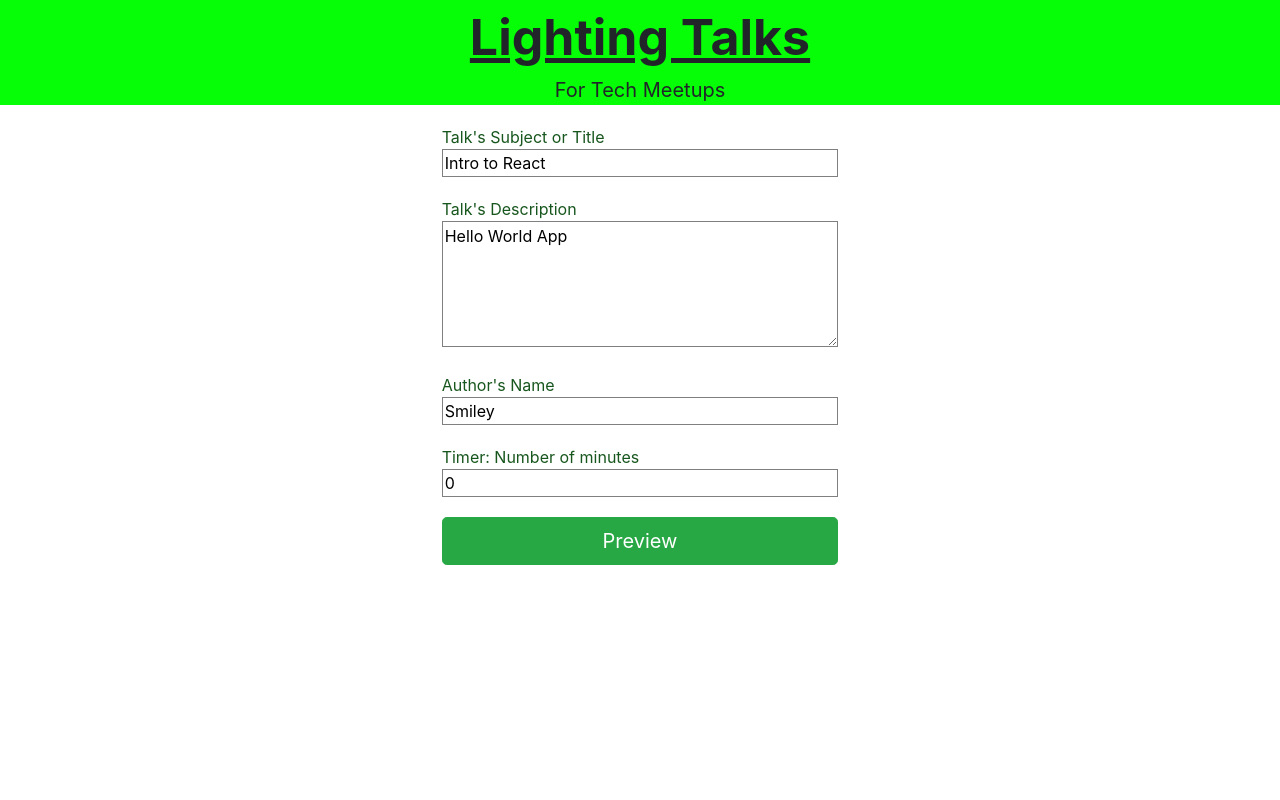
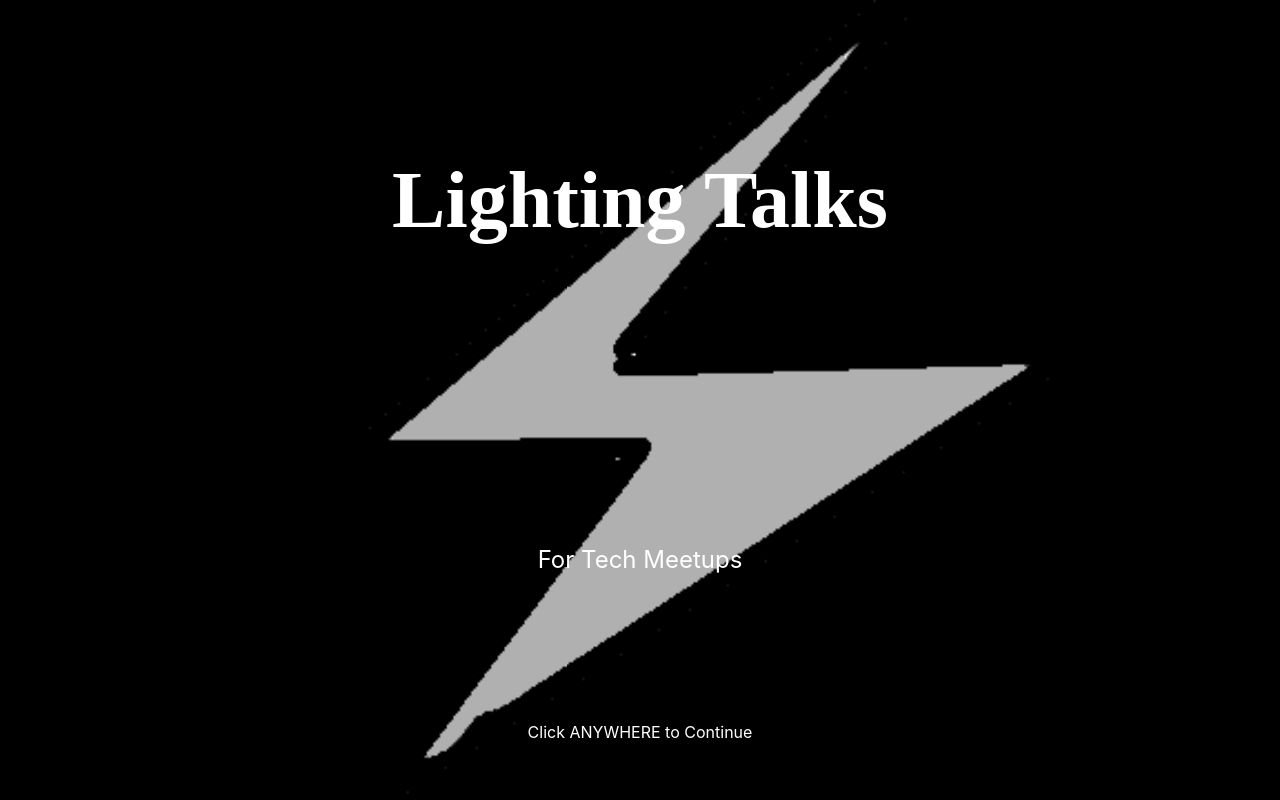
Before and after one commit to jcsmileyjr/lighting-talks, a React (Create React App) app: page / in a window 1280 px wide. Built offline with nearby package versions, Linux system fonts and the light colour scheme.

Commit message:
Initial LogIn Page setup

```diff
--- a/src/App.js
+++ b/src/App.js
@@ -2,6 +2,7 @@ import React, {useState} from 'react';
 import './App.css';
 
 import Setup from './screens/Setup';
+import LogIn from './screens/LogIn';
 
 const App = () => {
   const [subject, setSubject]  = useState("Intro to React");
@@ -9,6 +10,7 @@ const App = () => {
   const [speaker, setSpeaker] = useState("Smiley");
   const [minutes, setMinutes] = useState(0);
   const [setupMode, setSetupMode] = useState(false);
+  const [navigation, setNavigation] = useState(1);
 
   const updateSubject = newSubject => { setSubject(newSubject);}
   const updateDescription = description => {setDescription(description);}
@@ -18,7 +20,8 @@ const App = () => {
 
   return (
     <div className="App">
-      {!setupMode &&
+      {navigation === 1 && <LogIn />}
+      {navigation === 2 &&
       <Setup  getSubject = {updateSubject}
               subject = {subject}
               getDescription = {updateDescription}
--- a/src/components/header/Header.js
+++ b/src/components/header/Header.js
@@ -1,5 +1,4 @@
 import React from 'react';
-import {Container, Row, Col} from 'react-bootstrap';
 import colors from '../../constants.js';
 import './header.css';
 
--- /dev/null
+++ b/src/css/login.css
@@ -0,0 +1,25 @@
+.landingPageImage {
+    background-image: url(../assets/images/bolt_1g.png);
+    background-repeat: no-repeat;
+    background-position: center center;
+    height: 100vh;/*image is size of the device screen size*/
+    background-color:"black" ;
+    background-attachment: fixed;
+    background-size: cover;/*image cover the entire screen*/
+
+}
+
+.centerText {
+    align-items: center;
+    justify-content: center;
+}
+
+.title {
+    font-weight: bolder;
+    font-size: 5rem;
+    font-family: 'Times New Roman', Times, serif;
+}
+
+.subTitle {
+    font-size: 1.5rem;
+}
--- /dev/null
+++ b/src/screens/LogIn.js
@@ -0,0 +1,25 @@
+import React from 'react';
+import {Container, Row, Col} from 'react-bootstrap';
+import '../css/login.css';
+
+const LogIn = props => {
+    return(
+        <main className="landingPageImage">
+            <Container style={{color:"white"}}>
+                <Row style={{height:"50vh"}} className="centerText">
+                    <Col className="title">
+                        Lighting Talks
+                    </Col>
+                </Row>
+                <Row style={{height:"40vh"}} className="centerText">
+                    <Col className="subTitle">
+                        For Tech Meetups
+                    </Col>
+                </Row>
+                <Row style={{height:"10vh"}}><Col>Click ANYWHERE to Continue</Col></Row>
+            </Container>
+        </main>
+    );
+}
+
+export default LogIn;
```
Also changed, not shown: src/assets/images/bolt_1g.png (added).
